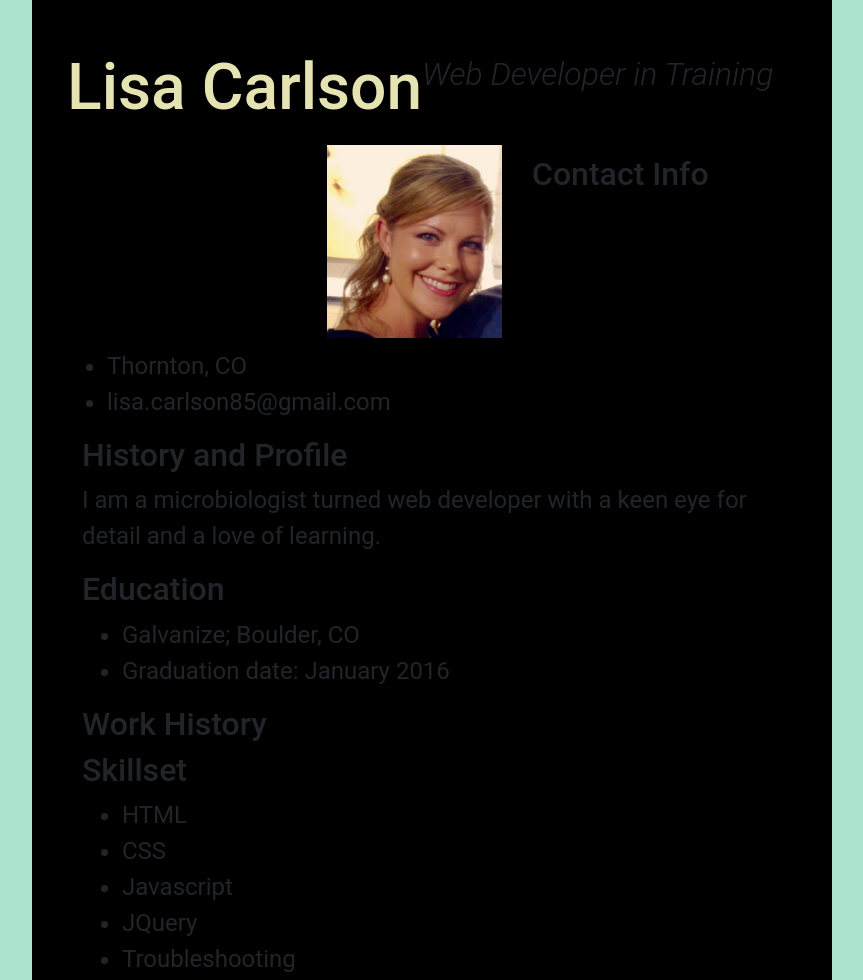
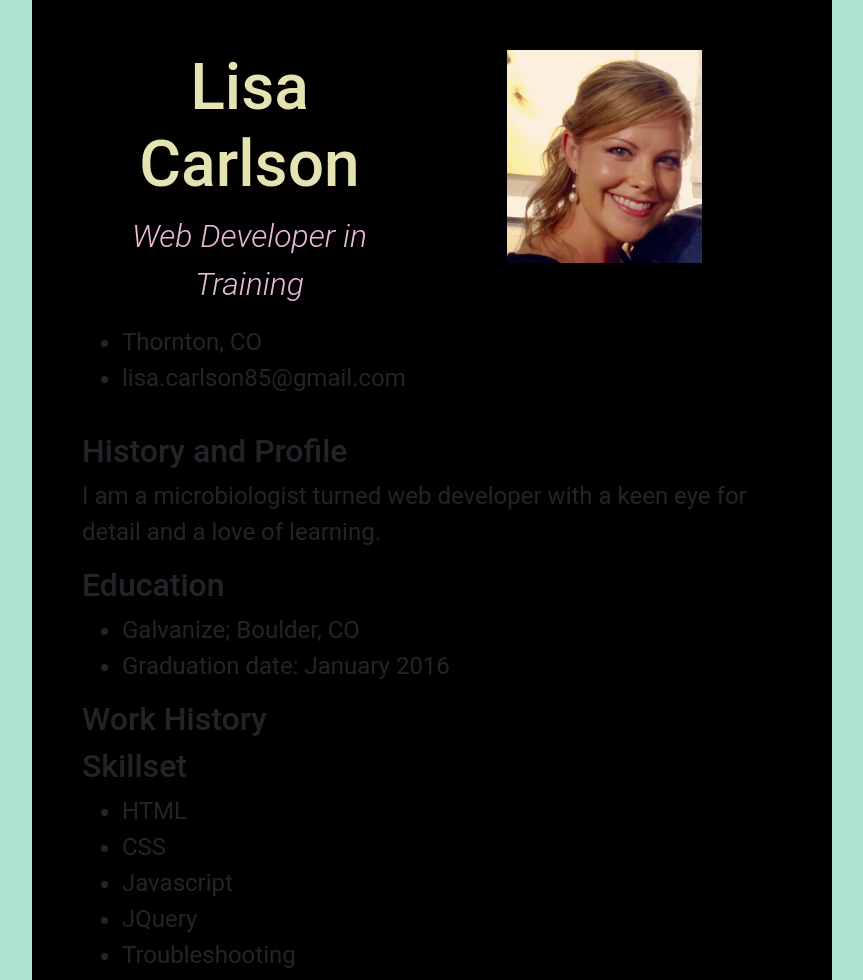
Before and after one commit to LisaCarlson/Carlson-basic-resume, a plain HTML site: page index.html in a window 1280 px wide. Shown: the top 980 px of the page, without its empty margins (208-1071 px from the left). Drawn offline with nearby package versions, Linux system fonts and the light colour scheme.

Commit message:
Final styling changes

```diff
--- a/index.html
+++ b/index.html
@@ -10,15 +10,18 @@
   <body>
   	<div class="container">
   		<div class="row">
+  			<div class="col-md-6">
 		  		<h1 id="heading">Lisa Carlson</h1>
 		  		<p class="lead">Web Developer in Training</p>
-
-		  	<img src="img/headshot.jpg">
-		  	<h2 id="contact">Contact Info</h2>
 			  	<ul>
 			 		<li>Thornton, CO</li>
 			  		<li>lisa.carlson85@gmail.com</li>
 				</ul>
+		  	</div>
+
+		  	<div class="col-md-6">
+		  		<img src="img/headshot.jpg">
+			</div>
 		</div>
 		  	<div>
 			  	<h2>History and Profile</h2>
@@ -38,6 +41,7 @@
 			  		<li>Troubleshooting</li>
 				</ul>
 			</div>
+
 	</div>
   </body>
 </html>
--- a/main.css
+++ b/main.css
@@ -3,13 +3,16 @@ body {
   font-family: 'Roboto', sans-serif;
 }
 
-h1, {
+/*h1, {
   text-align: center;
 
-}
+}*/
 
 p, li {
 	font-size: 1.5em;
+}
+h2 {
+	text-align: left;
 }
 
 #heading {
@@ -26,6 +29,7 @@ p, li {
 	font-size: 2em;
   font-style: italic;
   text-align: center;
+  color: #E8BAD9;
 }
 
 .container {
@@ -34,11 +38,16 @@ p, li {
   background-color: black;
 }
 
+.col-md-6 {
+	padding-bottom: 20px;
+}
 
 
 img {
+
+
 	height: 213px;
 	width: 195px;
-	padding: 10px;
-	margin-left: 250px;
+	margin-left: 60px;
+
 }
```
Lines whose indentation alone changed are shown as unchanged.
